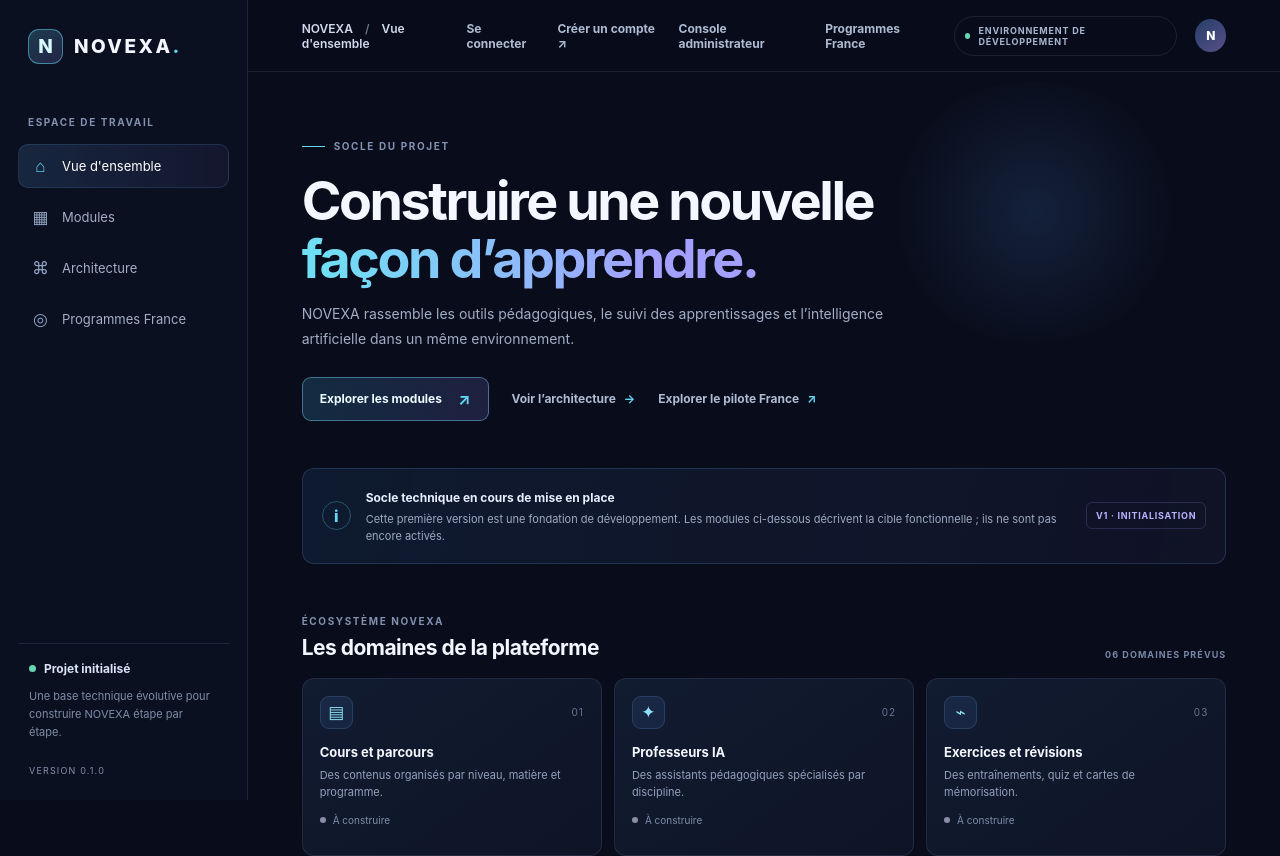
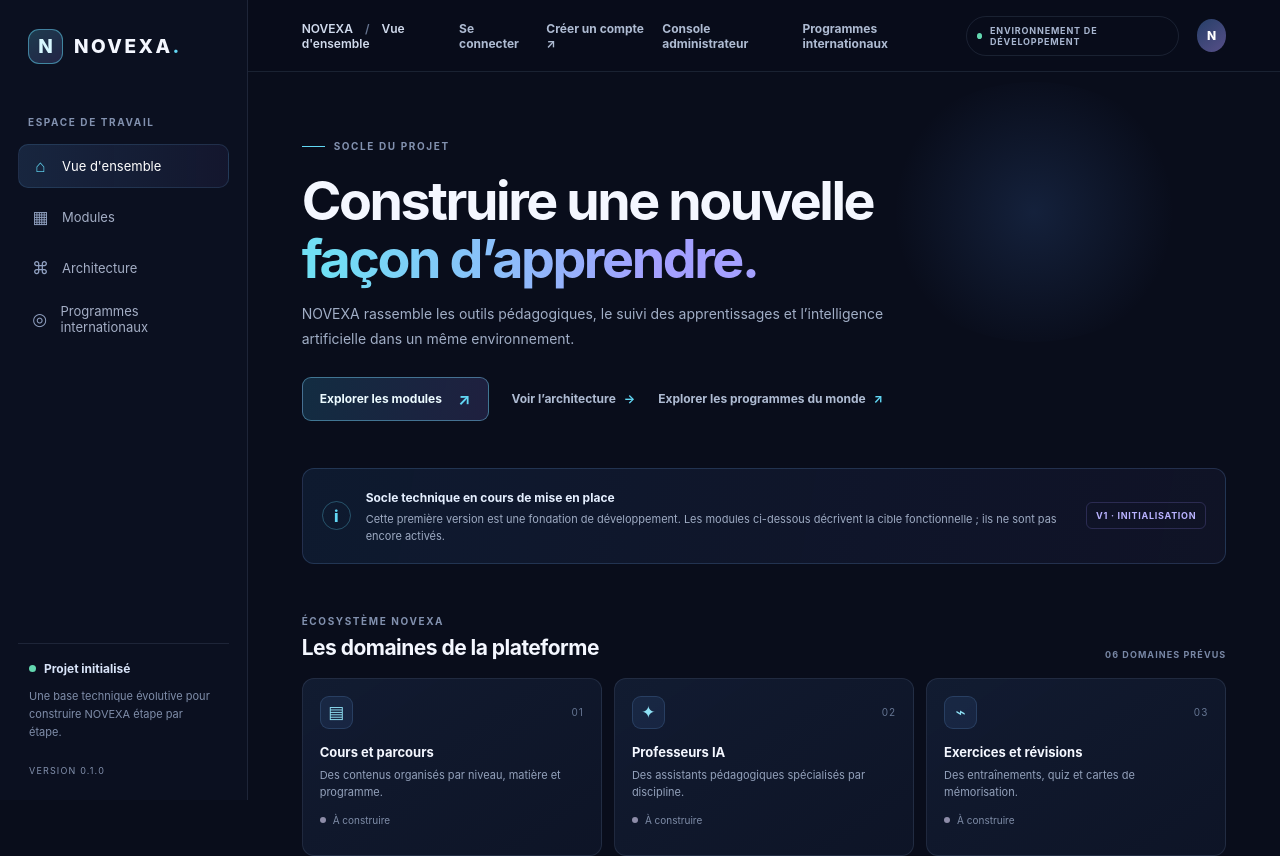
Before and after one commit to a95143b-a17y/novexa_v1, a Next.js app: page / in a window 1280 px wide. Shown: the top 856 px of the page. Built offline with nearby package versions, Linux system fonts and the light colour scheme.

Commit message:
feat: link homepage to global curriculum catalogue

```diff
--- a/src/app/page.tsx
+++ b/src/app/page.tsx
@@ -50,7 +50,7 @@ export default function HomePage() {
           <a className="nav-link active" href="#accueil"><span>⌂</span> Vue d'ensemble</a>
           <a className="nav-link" href="#modules"><span>▦</span> Modules</a>
           <a className="nav-link" href="#architecture"><span>⌘</span> Architecture</a>
-          <a className="nav-link" href="/programmes/france"><span>◎</span> Programmes France</a>
+          <a className="nav-link" href="/programmes"><span>◎</span> Programmes internationaux</a>
         </nav>
         <div className="sidebar-bottom">
           <div className="sidebar-status"><span className="status-light" /> Projet initialisé</div>
@@ -66,7 +66,7 @@ export default function HomePage() {
             <a className="text-button" href="/connexion">Se connecter</a>
             <a className="text-button" href="/inscription">Créer un compte ↗</a>
             <a className="text-button" href="/admin/login">Console administrateur</a>
-            <a className="text-button" href="/programmes/france">Programmes France</a>
+            <a className="text-button" href="/programmes">Programmes internationaux</a>
             <span className="env-tag"><span /> ENVIRONNEMENT DE DÉVELOPPEMENT</span>
             <div className="avatar" aria-label="Compte de démonstration">N</div>
           </div>
@@ -83,7 +83,7 @@ export default function HomePage() {
             <div className="welcome-actions">
               <a className="primary-button" href="#modules">Explorer les modules <span>↗</span></a>
               <a className="text-button" href="#architecture">Voir l’architecture <span>→</span></a>
-              <a className="text-button" href="/programmes/france">Explorer le pilote France <span>↗</span></a>
+              <a className="text-button" href="/programmes">Explorer les programmes du monde <span>↗</span></a>
             </div>
           </section>
 
```
